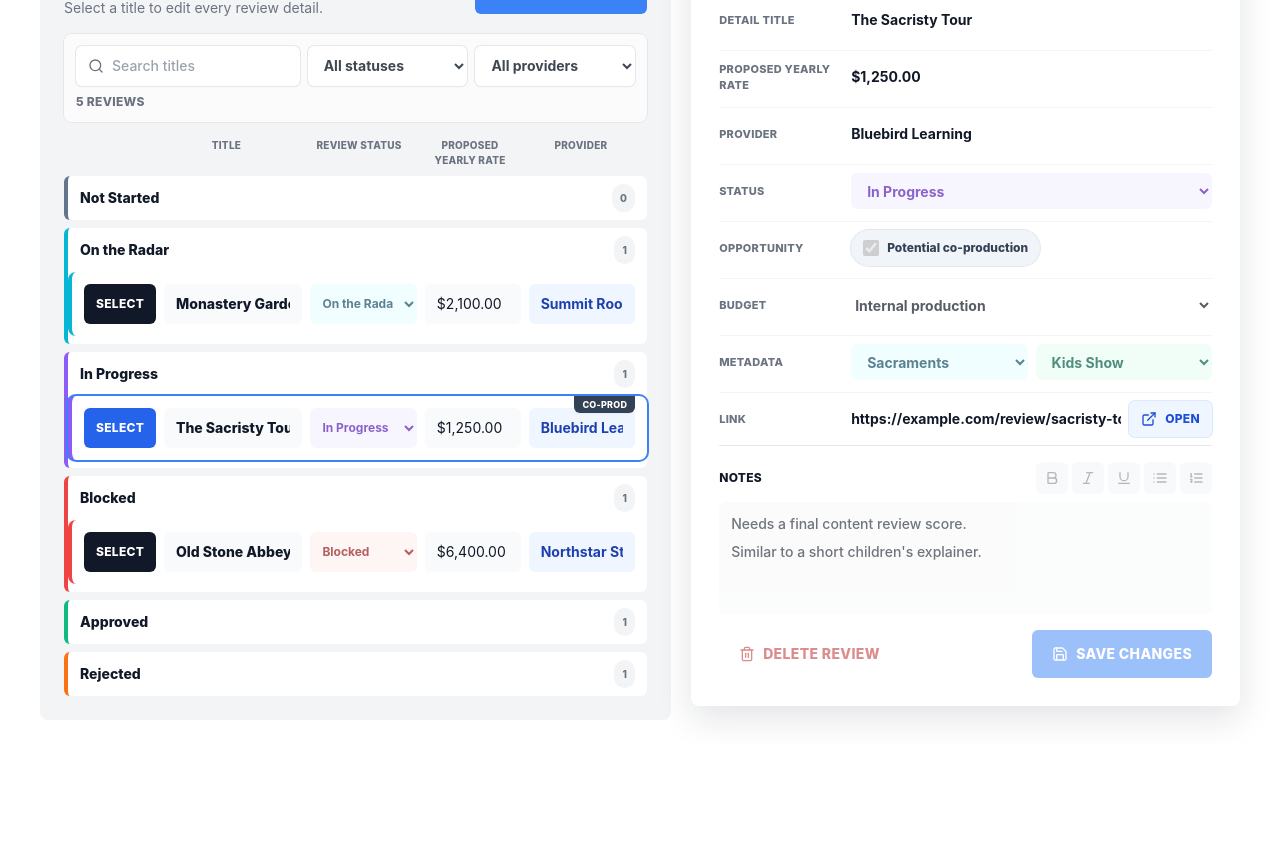
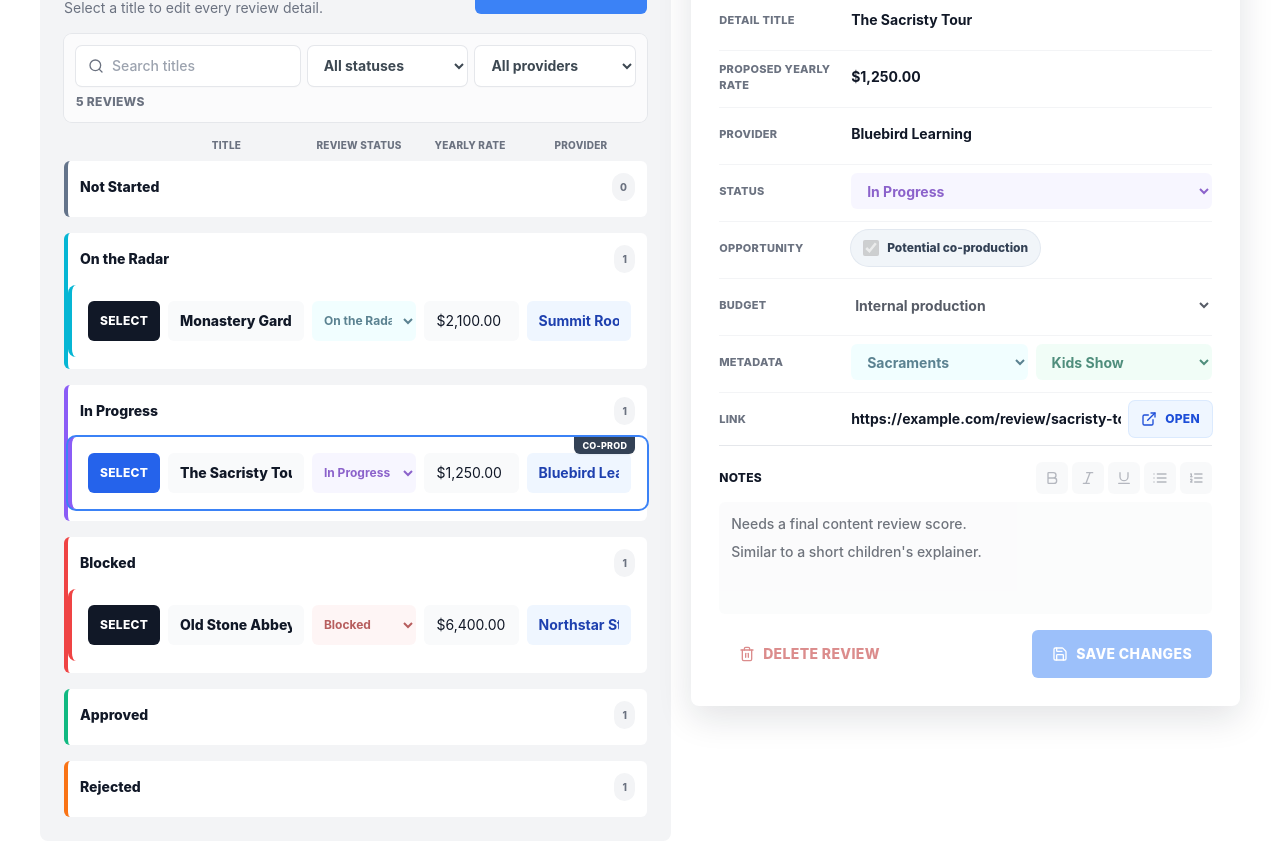
Before and after one commit to mattmussoline/Budget-Tracking-App, a Next.js app: page /demo/content-review in a window 1280 px wide. Shown: the part 680-1536 px from the top of the page. Before the commit the page ends 1424 px from the top, so only its background shows below. Built offline with nearby package versions, Linux system fonts and the light colour scheme.

Commit message:
Loosen decision queue spacing and rename rate column header
Increase gaps/padding between status groups and rows in the content
review decision queue, and rename "Proposed Yearly Rate" to "Yearly
Rate" in the column header.

```diff
--- a/src/features/planning/components/content-review-dashboard.tsx
+++ b/src/features/planning/components/content-review-dashboard.tsx
@@ -202,9 +202,9 @@ export function ContentReviewDashboard({ fiscalYearId, items, providerOptions =
               onClear={() => setFilters(emptyQueueFilters)}
             />
             <div className={cn("mb-2 hidden gap-2 px-3 text-center text-[10px] font-extrabold uppercase tracking-wide text-muted md:grid", decisionQueueGridClass)}>
-              <span aria-hidden="true" /><span>Title</span><span>Review Status</span><span>Proposed Yearly Rate</span><span>Provider</span>
+              <span aria-hidden="true" /><span>Title</span><span>Review Status</span><span>Yearly Rate</span><span>Provider</span>
             </div>
-            <div data-testid="content-review-active-queue" className="grid gap-2">
+            <div data-testid="content-review-active-queue" className="grid gap-4">
               {queue.length === 0 ? <p className="rounded-lg bg-white p-5 font-bold text-muted">Add content to start the decision queue.</p> : null}
               {queue.length > 0 && filteredQueue.length === 0 ? <p data-testid="content-review-no-matches" className="rounded-lg bg-white p-5 font-bold text-muted">No reviews match these filters.</p> : null}
               {groupedQueue.map(({ status, items: groupItems }) => {
@@ -457,7 +457,7 @@ function isDecisionQueueStatus(status: ReviewStatus) {
 function ReviewSummaryRow({ item, active, isDemo, onSelect, onOpenDetail, onChange }: { item: ContentReviewItem; active: boolean; isDemo?: boolean; onSelect: (id: string) => void; onOpenDetail?: (id: string) => void; onChange: (id: string, field: keyof ContentReviewItem, value: string | number | boolean | null) => void }) {
   const status = REVIEW_STATUSES.find((option) => option.value === item.reviewStatus) ?? REVIEW_STATUSES[0];
   return (
-    <div aria-current={active ? "true" : undefined} className={cn("relative grid overflow-hidden gap-2 rounded-lg border-l-4 bg-white p-3 transition", decisionQueueGridClass, TONE_CLASSES[status.tone].accent, active && "ring-2 ring-blue-500")}>
+    <div aria-current={active ? "true" : undefined} className={cn("relative grid overflow-hidden gap-2 rounded-lg border-l-4 bg-white p-4 transition", decisionQueueGridClass, TONE_CLASSES[status.tone].accent, active && "ring-2 ring-blue-500")}>
       {item.isCoproductionOpportunity ? <span aria-label="Potential co-production opportunity" title="Potential co-production opportunity" className="absolute right-3 top-0 z-10 rounded-b-md bg-slate-700 px-2 py-1 text-[9px] font-extrabold uppercase leading-none tracking-wide text-white shadow-sm">Co-prod</span> : null}
       <button
         type="button"
@@ -480,12 +480,12 @@ function ReviewSummaryRow({ item, active, isDemo, onSelect, onOpenDetail, onChan
 
 function ContentReviewGroup({ title, count, testId, tone, open, children }: { title: string; count: number; testId: string; tone?: keyof typeof TONE_CLASSES; open?: boolean; children: ReactNode }) {
   // No horizontal padding on the content so rows stay aligned with the column labels above the list.
-  return <details data-testid={testId} open={open} className={cn("rounded-md bg-white py-2", tone && cn("border-l-4", TONE_CLASSES[tone].accent))}>
-    <summary className="flex cursor-pointer list-none items-center justify-between gap-3 px-3 text-sm font-extrabold">
+  return <details data-testid={testId} open={open} className={cn("rounded-md bg-white py-3", tone && cn("border-l-4", TONE_CLASSES[tone].accent))}>
+    <summary className="flex cursor-pointer list-none items-center justify-between gap-3 px-3 pb-1 text-sm font-extrabold">
       <span>{title}</span>
       <span className="rounded-full bg-gray-100 px-2 py-1 text-[10px] uppercase tracking-wide text-muted">{count}</span>
     </summary>
-    <div className="mt-2 grid gap-2">{count ? children : <p className="mx-3 rounded-md bg-gray-50 p-3 text-sm font-bold text-muted">No items.</p>}</div>
+    <div className="mt-2 grid gap-3">{count ? children : <p className="mx-3 rounded-md bg-gray-50 p-3 text-sm font-bold text-muted">No items.</p>}</div>
   </details>;
 }
 
```
Also changed, not shown: 1 other file (tests, documents, lock files or other folders).
